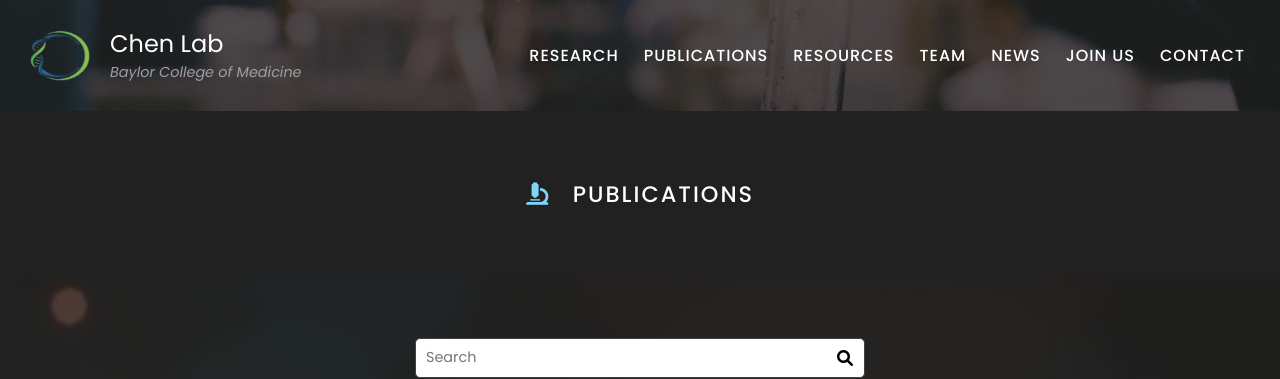
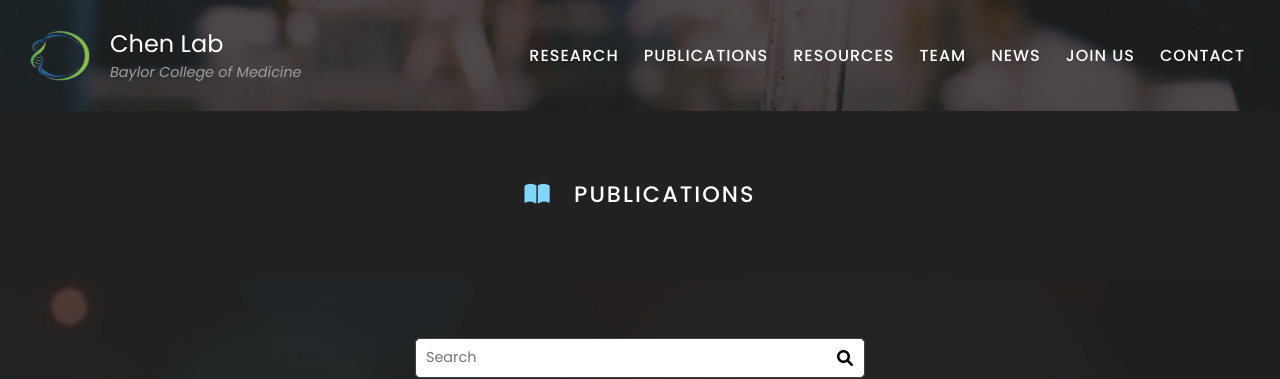
Before and after one commit to wmeng1018/Chen-lab-website, a Jekyll site: the page built from publication/index.md, in a window 1280 px wide. Shown: the top 379 px of the page. Built offline with Jekyll 4.4.1, drawn with Linux system fonts in a browser that asks for light colours.

Commit message:
Update index.md

```diff
--- a/publication/index.md
+++ b/publication/index.md
@@ -6,7 +6,7 @@
 ---
 
 {% include section.html dark=true%}
-# <i class="fas fa-microscope"></i>Publications
+# <i class="fas fa-book-open"></i>Publications
 
 {% include section.html background="images/banner.jpg" dark=true%}
 
@@ -19,7 +19,7 @@
 {% include list.html data="citations" component="citation" style="rich" %}
 
 {% include section.html dark=true %}
-## More
+## <i class="fas fa-book-open"></i>More
 {%
   include link.html
   type="docs"
```
